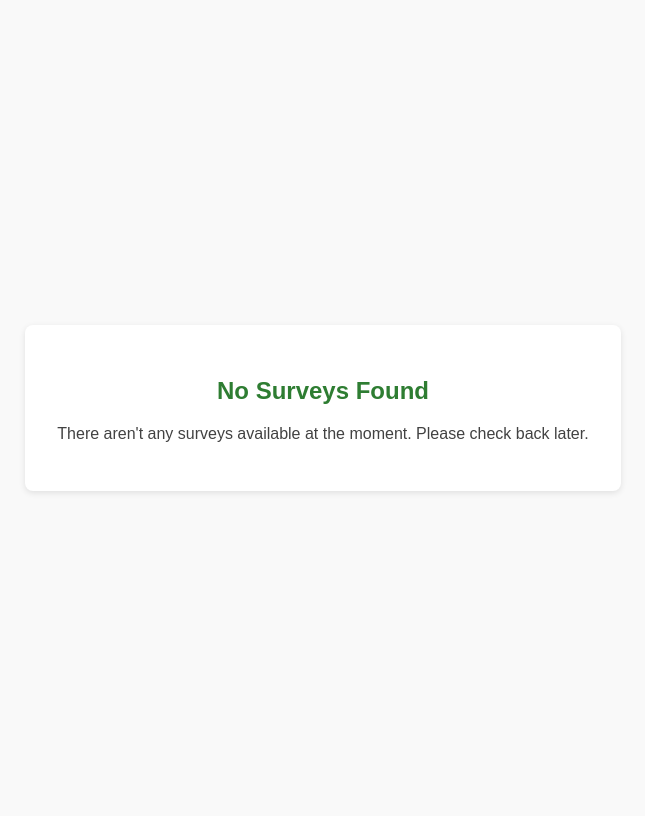
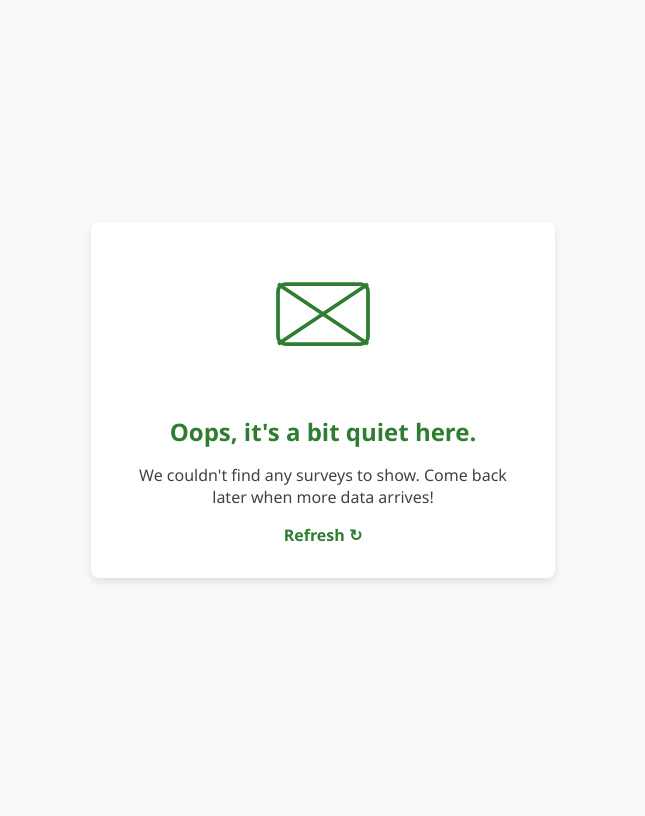
Before and after one commit to toluwanithepm/survey_export_app, a Flask app: page / in a window 1280 px wide. Shown: the whole page, without its empty margins (317-962 px from the left). After the commit the page ends 582 px from the top, so only its background shows below. Run offline with Flask 3, Linux system fonts and the light colour scheme.

Commit message:
feat: enhance empty state template for no surveys with improved styling and messaging

```diff
--- a/templates/empty.html
+++ b/templates/empty.html
@@ -1,16 +1,32 @@
 <!doctype html>
 <html lang="en">
-<head><meta charset="UTF-8"><title>No Surveys</title>
+<head>
+  <meta charset="UTF-8">
+  <meta name="viewport" content="width=device-width, initial-scale=1.0">
+  <title>No Surveys Found</title>
   <style>
-    body{display:flex;justify-content:center;align-items:center;height:100vh;background:#f9f9f9;color:#424242;font-family:Arial,sans-serif}
-    .card{background:#fff;padding:2rem;border-radius:8px;box-shadow:0 2px 6px rgba(0,0,0,0.1);text-align:center}
-    h2{color:#2e7d32}
+    body { display:flex;justify-content:center;align-items:center;height:100vh;
+           margin:0;background:#f9f9f9;font-family:'Segoe UI',sans-serif; }
+    .card { text-align:center; background:#fff;padding:2rem; border-radius:8px;
+            box-shadow:0 4px 8px rgba(0,0,0,0.1); max-width:400px; }
+    .card svg { width:120px; height:120px; margin-bottom:1rem; }
+    h2 { color:#2e7d32; margin-bottom:0.5rem; }
+    p { color:#424242; margin-bottom:1rem; }
+    a { color:#2e7d32; text-decoration:none; font-weight:bold; }
+    a:hover { text-decoration:underline; }
   </style>
 </head>
 <body>
   <div class="card">
-    <h2>No Surveys Found</h2>
-    <p>There aren't any surveys available at the moment. Please check back later.</p>
+    <!-- Empty box SVG -->
+    <svg viewBox="0 0 64 64" xmlns="http://www.w3.org/2000/svg" fill="#60ad5e">
+      <rect x="8" y="16" width="48" height="32" rx="4" ry="4" stroke="#2e7d32" stroke-width="2" fill="none" />
+      <line x1="8" y1="16" x2="56" y2="48" stroke="#2e7d32" stroke-width="2" />
+      <line x1="56" y1="16" x2="8" y2="48" stroke="#2e7d32" stroke-width="2" />
+    </svg>
+    <h2>Oops, it's a bit quiet here.</h2>
+    <p>We couldn't find any surveys to show. Come back later when more data arrives!</p>
+    <a href="/">Refresh &#8635;</a>
   </div>
 </body>
 </html>
```
